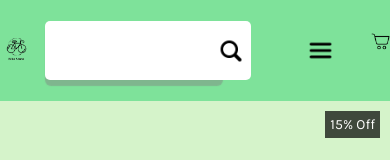
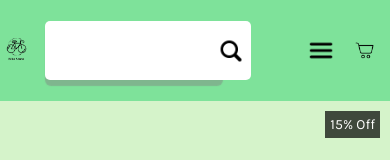
Before and after one commit to DRK-V/BikeStore, a React (Vite) app in the folder frontend/: page / in a window 390 px wide. Shown: the top 160 px of the page. Built offline with nearby package versions, Linux system fonts and the light colour scheme.

Commit message:
arreglo navbar responsive - carrito

```diff
--- a/frontend/src/components/Navbar.jsx
+++ b/frontend/src/components/Navbar.jsx
@@ -36,7 +36,7 @@ export const Navbar = () => {
             onClick={handleMenuClick}
           />
         </button>
-        <img src={carrito} alt="carrito" className="car" />
+        <img src={carrito} alt="carrito" className="car2" />
 
       </nav>
       <nav className="nav2">
--- a/frontend/src/css/nav.css
+++ b/frontend/src/css/nav.css
@@ -22,6 +22,9 @@
   object-fit: contain;
   margin-left: 16px;
   top: -9%;
+}
+.car2{
+  display: none;
 }
 
 .busque {
@@ -85,7 +88,7 @@ form {
   height: 40px;
   background-color: #efc14a;
   color: white;
-  font-size: 20px;
+  font-size: 17px;
 }
 
 .nav2 {
@@ -182,7 +185,16 @@ li {
   margin: 3%;
 }
 
-
+.car2 {
+  display: flex;
+  width: 5%;
+  position: relative;
+  height: 100%;
+  object-fit: contain;
+  margin-left: 0px;
+  margin-right: 4%;
+  top: 0%;
+}
 
 
 }
```
